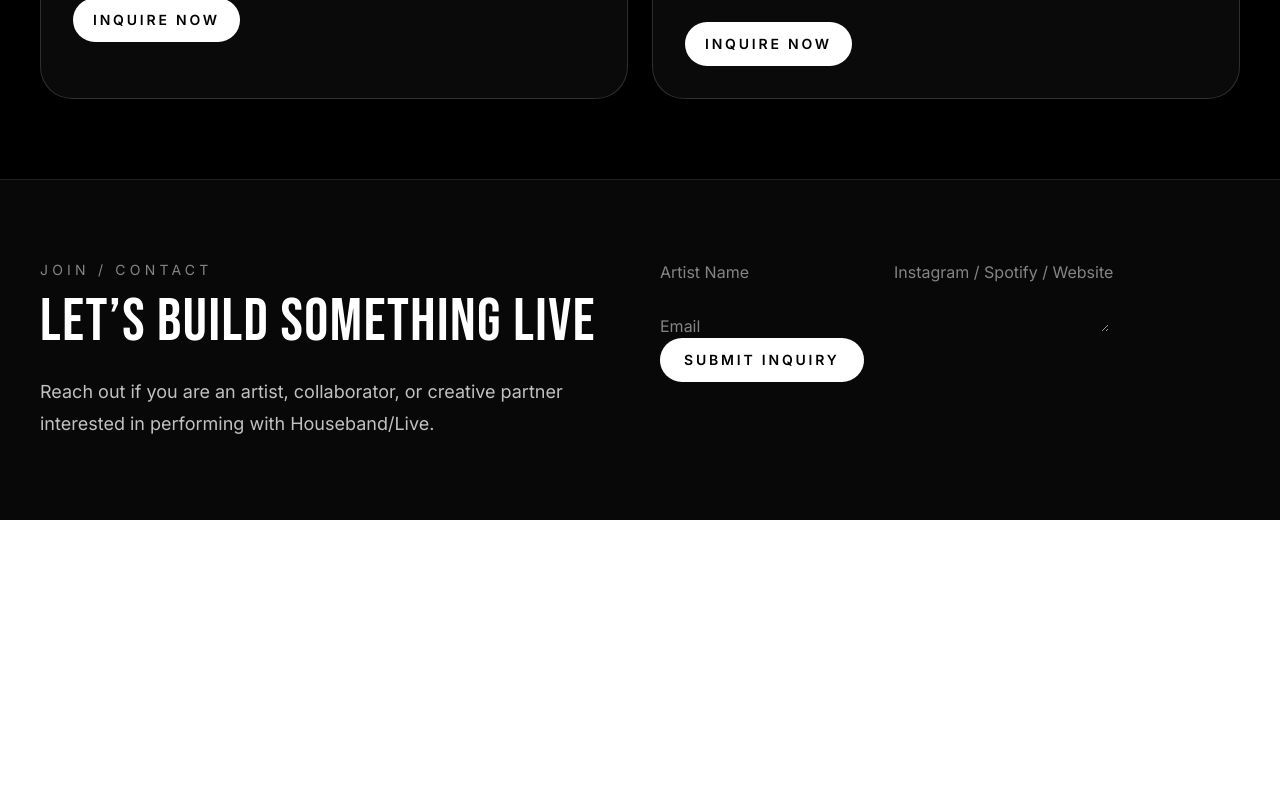
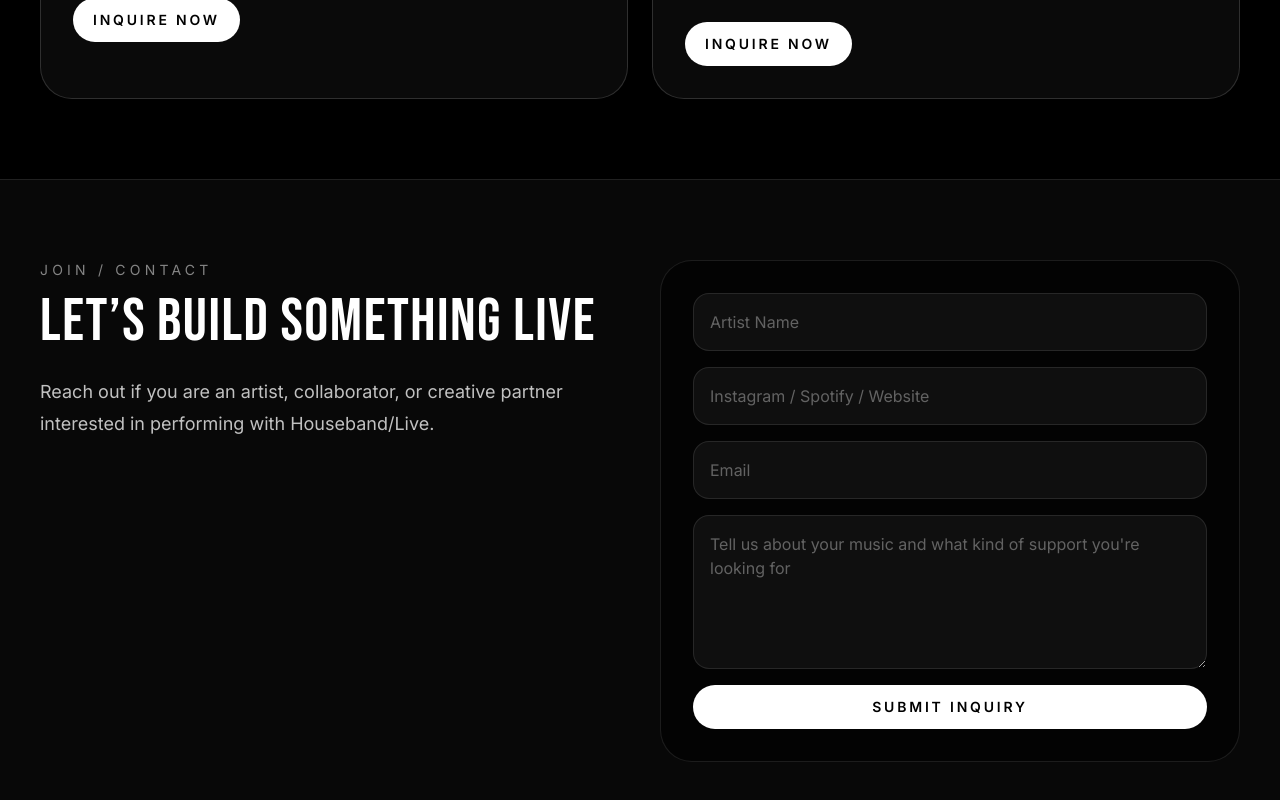
Before and after one commit to jlkadet/houseband-live, a Next.js app: page / in a window 1280 px wide. Shown: the part 3193-3993 px from the top of the page. Before the commit the page ends 3713 px from the top, so only its background shows below. Built offline with nearby package versions, Linux system fonts and the light colour scheme.

Commit message:
update form with success message

```diff
--- a/app/page.tsx
+++ b/app/page.tsx
@@ -1,3 +1,6 @@
+"use client";
+
+import { useState } from "react";
 import { Bebas_Neue, Cormorant_Garamond, Inter } from "next/font/google";
 
 const bebas = Bebas_Neue({
@@ -15,6 +18,15 @@ const inter = Inter({
 });
 
 export default function Home() {
+  const [formData, setFormData] = useState({
+    artistName: "",
+    links: "",
+    email: "",
+    message: "",
+  });
+
+  const [status, setStatus] = useState<"idle" | "submitting" | "success" | "error">("idle");
+
   const featuredSessions = [
     {
       title: "Midnight Session",
@@ -57,6 +69,45 @@ export default function Home() {
       ],
     },
   ];
+
+  const handleChange = (
+    e: React.ChangeEvent<HTMLInputElement | HTMLTextAreaElement>
+  ) => {
+    setFormData((prev) => ({
+      ...prev,
+      [e.target.name]: e.target.value,
+    }));
+  };
+
+  const handleSubmit = async (e: React.FormEvent<HTMLFormElement>) => {
+    e.preventDefault();
+    setStatus("submitting");
+
+    try {
+      const response = await fetch("https://formspree.io/f/xpqorbzd", {
+        method: "POST",
+        headers: {
+          "Content-Type": "application/json",
+          Accept: "application/json",
+        },
+        body: JSON.stringify(formData),
+      });
+
+      if (response.ok) {
+        setStatus("success");
+        setFormData({
+          artistName: "",
+          links: "",
+          email: "",
+          message: "",
+        });
+      } else {
+        setStatus("error");
+      }
+    } catch (error) {
+      setStatus("error");
+    }
+  };
 
   return (
     <div className={`${inter.className} min-h-screen bg-black text-white`}>
@@ -116,10 +167,9 @@ export default function Home() {
             </h1>
 
             <p className="mt-6 max-w-2xl text-base leading-7 text-white/85 md:text-lg">
-              Professional live sessions with artistic edge. We bring
-              musicians together to create immersive performances,
-              collaborative visuals, and a platform artists want to be part
-              of.
+              Professional live sessions with artistic edge. We bring musicians
+              together to create immersive performances, collaborative visuals,
+              and a platform artists want to be part of.
             </p>
 
             <div className="mt-8 flex flex-wrap gap-4">
@@ -359,22 +409,68 @@ export default function Home() {
             </p>
           </div>
 
+          <div>
             <form
-  action="https://formspree.io/f/xpqorbzd"
-  method="POST"
-  className="..."
+              onSubmit={handleSubmit}
+              className="grid gap-4 rounded-[2rem] border border-white/10 bg-black/60 p-8"
             >
-            <input type="text" name="artistName" placeholder="Artist Name" />
-<input type="text" name="links" placeholder="Instagram / Spotify / Website" />
-<input type="email" name="email" placeholder="Email" />
-<textarea name="message" />
+              <input
+                type="text"
+                name="artistName"
+                placeholder="Artist Name"
+                value={formData.artistName}
+                onChange={handleChange}
+                required
+                className="rounded-2xl border border-white/10 bg-white/5 px-4 py-4 text-white placeholder:text-white/35 outline-none"
+              />
+              <input
+                type="text"
+                name="links"
+                placeholder="Instagram / Spotify / Website"
+                value={formData.links}
+                onChange={handleChange}
+                className="rounded-2xl border border-white/10 bg-white/5 px-4 py-4 text-white placeholder:text-white/35 outline-none"
+              />
+              <input
+                type="email"
+                name="email"
+                placeholder="Email"
+                value={formData.email}
+                onChange={handleChange}
+                required
+                className="rounded-2xl border border-white/10 bg-white/5 px-4 py-4 text-white placeholder:text-white/35 outline-none"
+              />
+              <textarea
+                name="message"
+                placeholder="Tell us about your music and what kind of support you're looking for"
+                rows={5}
+                value={formData.message}
+                onChange={handleChange}
+                required
+                className="rounded-2xl border border-white/10 bg-white/5 px-4 py-4 text-white placeholder:text-white/35 outline-none"
+              />
+
               <button
                 type="submit"
-              className="rounded-full bg-white px-6 py-3 text-sm font-semibold uppercase tracking-[0.2em] text-black transition hover:scale-105"
+                disabled={status === "submitting"}
+                className="rounded-full bg-white px-6 py-3 text-sm font-semibold uppercase tracking-[0.2em] text-black transition hover:scale-105 disabled:cursor-not-allowed disabled:opacity-60"
               >
-              Submit Inquiry
+                {status === "submitting" ? "Submitting..." : "Submit Inquiry"}
               </button>
             </form>
+
+            {status === "success" && (
+              <p className="mt-4 rounded-2xl border border-green-500/30 bg-green-500/10 px-4 py-3 text-sm text-green-300">
+                Thanks! Your inquiry was submitted successfully. We’ll be in touch soon.
+              </p>
+            )}
+
+            {status === "error" && (
+              <p className="mt-4 rounded-2xl border border-red-500/30 bg-red-500/10 px-4 py-3 text-sm text-red-300">
+                Something went wrong while sending your form. Please try again.
+              </p>
+            )}
+          </div>
         </div>
       </section>
     </div>
```
Lines whose indentation alone changed are shown as unchanged.
